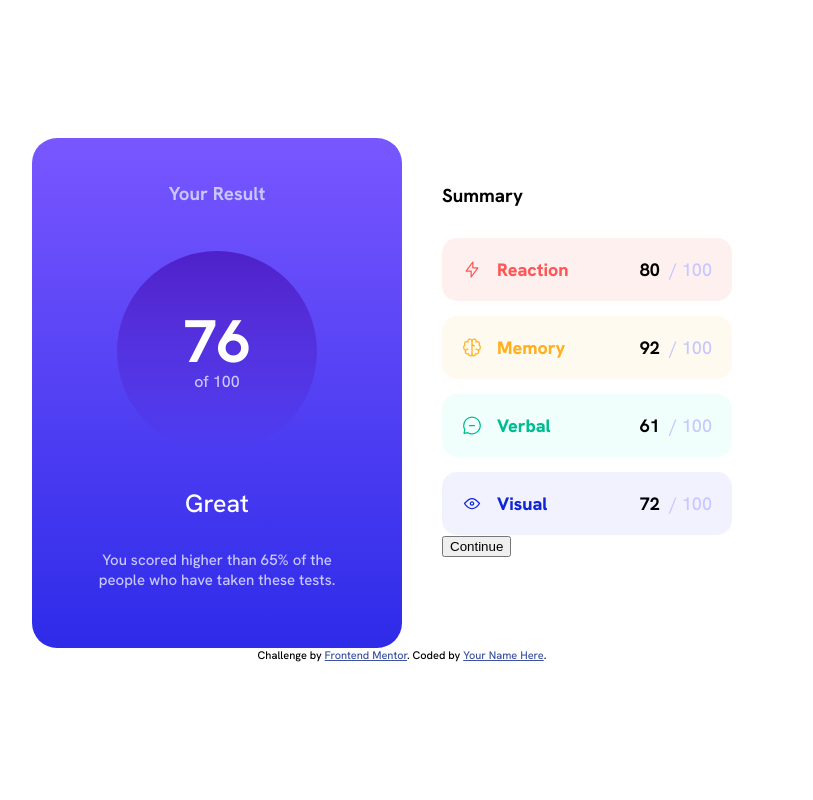
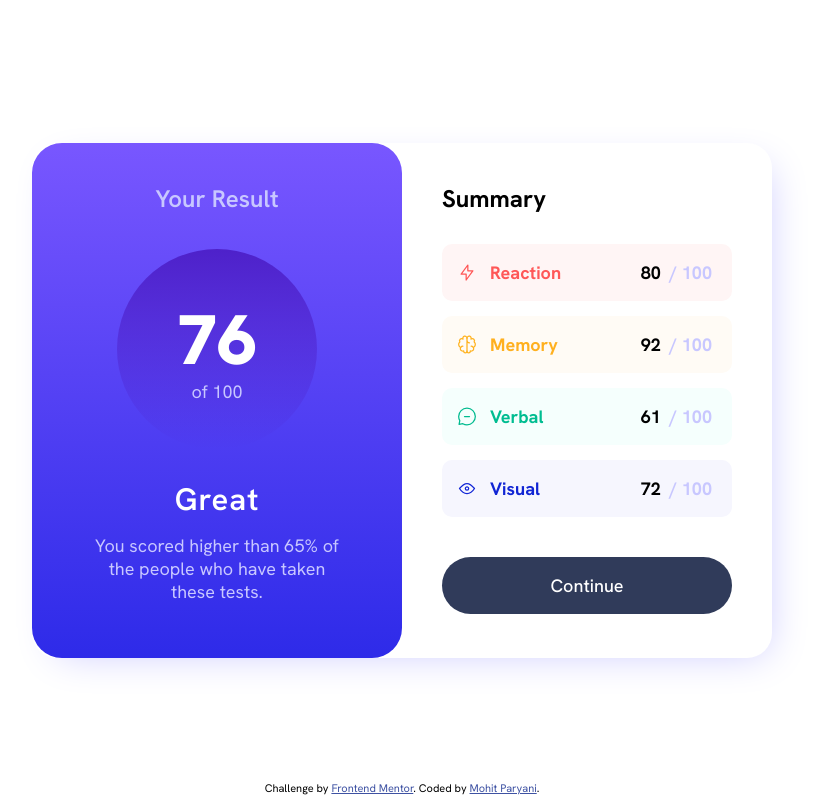
Before and after one commit to paryanimohit1/Results-Summary-Component, a plain HTML site: page index.html in a window 1280 px wide. Shown: the whole page, without its empty margins (238-1051 px from the left). Drawn offline with Linux system fonts and the light colour scheme.

Commit message:
Web styling

```diff
--- a/index.html
+++ b/index.html
@@ -6,9 +6,9 @@
 
   <link rel="stylesheet" href="styles.css">
   <link rel="icon" type="image/png" sizes="32x32" href="./assets/images/favicon-32x32.png">
-  <link rel="preconnect" href="https://fonts.googleapis.com">
-  <link rel="preconnect" href="https://fonts.gstatic.com" crossorigin>
-  <link href="https://fonts.googleapis.com/css2?family=Hanken+Grotesk:wght@500;700;800&display=swap" rel="stylesheet">
+  <!-- <link rel="preconnect" href="https://fonts.googleapis.com"> -->
+  <!-- <link rel="preconnect" href="https://fonts.gstatic.com" crossorigin> -->
+  <!-- <link href="https://fonts.googleapis.com/css2?family=Hanken+Grotesk:wght@500;700;800&display=swap" rel="stylesheet"> -->
 
   <title>Frontend Mentor | Results summary component</title>
 
@@ -19,13 +19,13 @@
 <body>
   <div class="main-container">
     <div class="result-container">
-      <h3 class="result-header">Your Result</h3>
+      <p class="result-header">Your Result</p>
       <div class="overall-score"><span class="score">76</span><span class="out-of">of 100</span></div>
       <p class="result-greeting">Great</p>
       <p class="result-summary">You scored higher than 65% of the people who have taken these tests.</p>
     </div>
     <div class="summary-container">
-      <h3 class="summary-header">Summary</h3>
+      <p class="summary-header">Summary</p>
       <div class="parameters-list">
           <div class="tile reaction">
             <p class="parameter-label"><img src="./assets/images/icon-reaction.svg" alt="" srcset=""><span>Reaction</span></p>
@@ -51,7 +51,7 @@
   </div>
   <div class="attribution">
     Challenge by <a href="https://www.frontendmentor.io?ref=challenge" target="_blank">Frontend Mentor</a>.
-    Coded by <a href="#">Your Name Here</a>.
+    Coded by <a href="https://github.com/paryanimohit1" target="_blank">Mohit Paryani</a>.
   </div>
 </body>
 </html>
--- a/styles.scss
+++ b/styles.scss
@@ -1,12 +1,12 @@
 /* Primary */
 $light-red: hsl(0, 100%, 67%);
-$light-red-background: hsl(0, 100%, 97%);
+$light-red-background: hsl(0, 100%, 98%);
 $orangey-yellow: hsl(39, 100%, 56%);
-$orangey-yellow-background: hsl(39, 100%, 97%);
+$orangey-yellow-background: hsl(39, 100%, 98%);
 $green-teal: hsl(166, 100%, 37%);
-$green-teal-background: hsl(166, 100%, 97%);
+$green-teal-background: hsl(166, 100%, 98%);
 $cobalt-blue: hsl(234, 85%, 45%);
-$cobalt-blue-background: hsl(234, 85%, 97%);
+$cobalt-blue-background: hsl(234, 85%, 98%);
 
 /* Gradients */
 $light-slate-blue-background: hsl(252, 100%, 67%);
@@ -21,15 +21,20 @@ $pale-blue: hsl(221, 100%, 96%);
 $light-lavender: hsl(241, 100%, 89%);
 $dark-gray-blue: hsl(224, 30%, 27%);
 
+@font-face {
+    font-family: 'Hanken Grotesk';
+    src: url('./assets/fonts/HankenGrotesk-VariableFont_wght.ttf');
+}
+
 * {
     box-sizing: border-box;
+    font-family: 'Hanken Grotesk';
+    margin: 0px;
+    padding: 0px;
 }
 
 body {
-    margin: 0px;
-    padding: 0px;
     box-sizing: border-box;
-    font-family: 'Hanken Grotesk';
 
     display: flex;
     justify-content: center;
@@ -48,63 +53,69 @@ p {
     background-color: $white;
     display: flex;
     width: 740px;
-    height: 510px;
+    height: 515px;
+    box-shadow: 10px 10px 40px -15px $light-lavender;
+    border-radius: 25px;
 
     .result-container {
         background: linear-gradient(0, $light-royal-blue-background, $light-slate-blue-background);
         display: flex;
         flex-direction: column;
-        justify-content: center;
         align-items: center;
-        border-radius: 25px;
+        border-radius: 30px;
         color: $light-lavender;
-        padding: 45px 60px 60px;
+        padding: 40px 60px 55px;
         text-align: center;
         width: 50%;
 
         .result-header {
             margin-top: 0;
-            margin-bottom: 10px;
+            font-size: 24px;
+            font-weight: 600;
         }
 
         .overall-score {
             display: flex;
             flex-direction: column;
-            align-items: center;
             justify-content: center;
-            background: linear-gradient(0, $persian-blue-circle, $violet-blue-circle);
+            background: linear-gradient(0, hsla(241, 72%, 46%, 0), hsl(256, 72%, 46%));
             border-radius: 100%;
             width: 200px;
-            aspect-ratio: 1;
-            padding: 60px;
-            margin-block: 35px;
+            height: 200px;
+            font-size: 18px;
+            margin-top: 35px;
+            margin-bottom: 15px;
 
             .score {
                 color: $white;
-                font-size: 60px;
+                font-size: 70px;
                 line-height: 60px;
-                font-weight: 700;
+                margin-block: 15px 10px;
+                font-weight: 900;
             }
         }
 
         .result-greeting {
             color: $white;
-            font-size: 25px;
-            margin-bottom: 30px;
-        }
-
-        .result-summary {
-            font-size: 15px;
+            font-size: 31px;
+            font-weight: 600;
+            letter-spacing: 1px;
+            margin-block: 15px;
         }
     }
 
     .summary-container {
         width: 50%;
-        padding: 45px 40px;
+        padding: 40px 40px 45px;
+        border-radius: 25px;
+        display: flex;
+        justify-content: space-between;
+        flex-direction: column;
 
         .summary-header {
             margin: 0;
-            margin-bottom: 30px;
+            font-size: 24px;
+            font-weight: 700;
         }
 
         .parameters-list {
@@ -113,21 +124,22 @@ p {
             justify-content: center;
             align-items: center;
             gap: 15px;
+            margin-block: 30px 40px;
 
             .tile {
                 display: flex;
                 justify-content: space-between;
                 align-items: center;
-                padding: 20px;
+                padding: 17px 20px 17px 15px;
                 width: 100%;
-                border-radius: 15px;
+                border-radius: 10px;
 
                 .parameter-label {
-                    font-weight: 900;
+                    font-weight: 700;
                     display: flex;
 
                     img {
-                        margin-right: 15px;
+                        margin-right: 13px;
                     }
                 }
 
@@ -135,10 +147,11 @@ p {
                     .score {
                         font-weight: 700;
                         color: #000;
-                        margin-right: 5px;
+                        margin-right: 4px;
                     }
                     .out-of {
                         color: $light-lavender;
+                        font-weight: 700;
                     }
                 }
 
@@ -160,11 +173,29 @@ p {
                 }
             }
         }
+
+        .continue-button {
+            border-radius: 60px;
+            border: none;
+            width: 100%;
+            font-size: 18px;
+            background-color: $dark-gray-blue;
+            color: $white;
+            padding-block: 17px;
+            cursor: pointer;
+            font-weight: 500;
+
+            &:hover {
+                background: linear-gradient(0, $light-royal-blue-background, $light-slate-blue-background);
+            }
+        }
     }
 }
 
 
 
 .attribution { font-size: 11px; text-align: center;
+    bottom: 5px;
+    position: absolute;
     a { color: hsl(228, 45%, 44%); }
 }
```
Also changed, not shown: styles.css, 1 other file.
